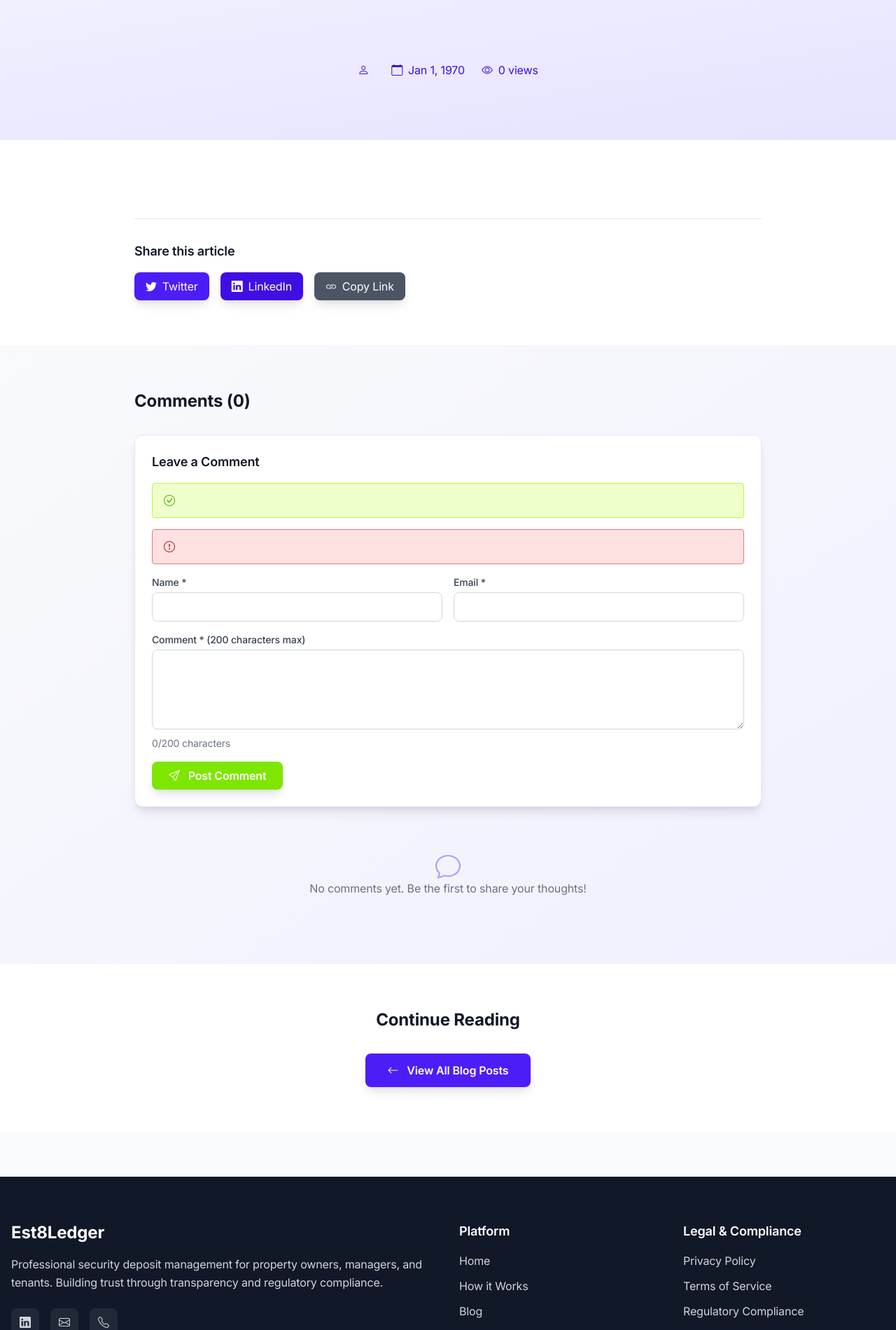
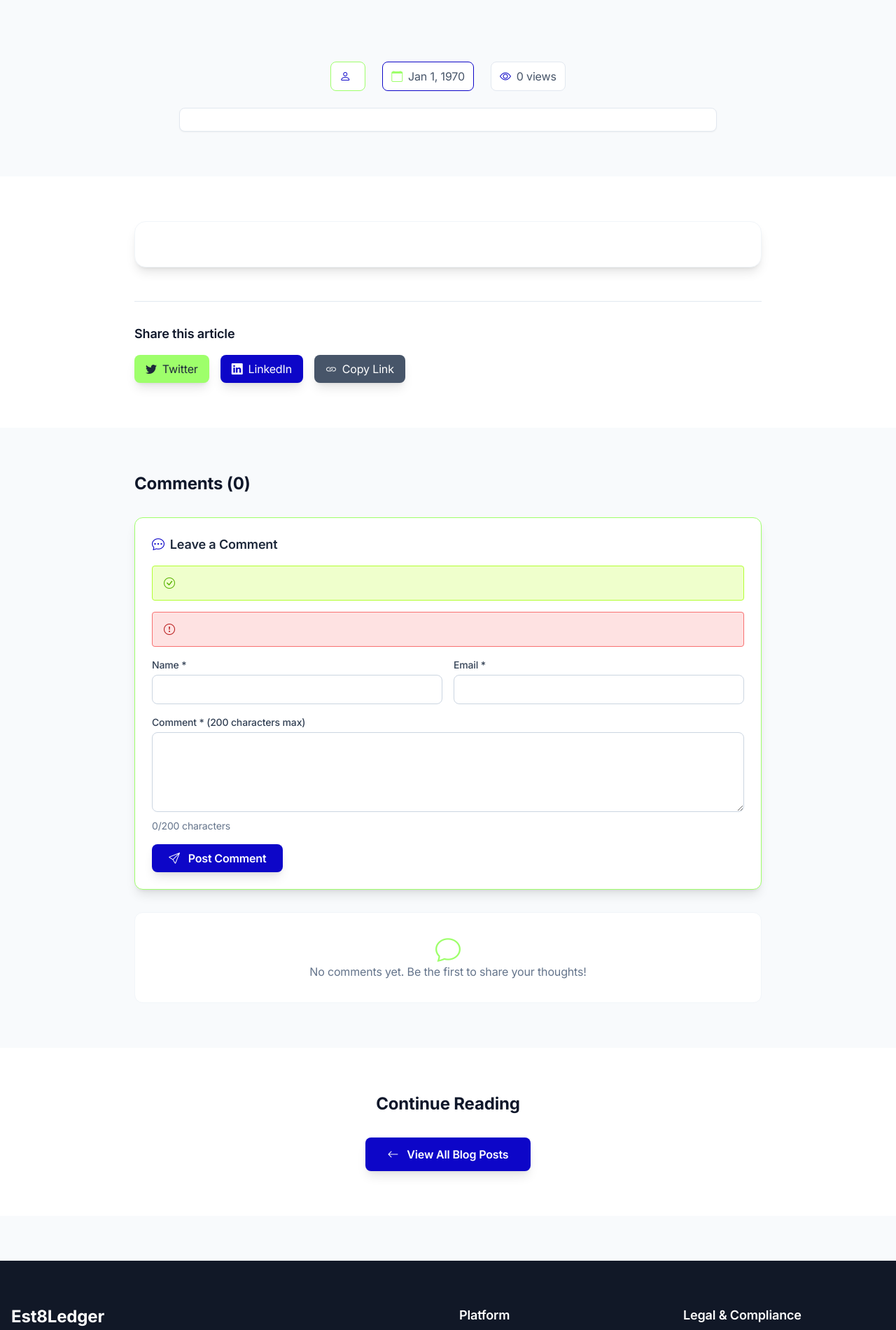
Before and after one commit to kigh143/est8ledger_web, a CodeIgniter 4 app: the page made by app/Views/pages/blog.php in a window 1280 px wide. Shown: the part 73-1973 px from the top of the page at 70% size. Run offline with PHP 8.4 and a stand-in for CodeIgniter, Linux system fonts and the light colour scheme; the template is opened without the code that fills it, so the values that code supplies are empty; some libraries are stand-ins or nearby versions.

Commit message:
Added new blogs

```diff
--- a/app/Views/pages/blog.php
+++ b/app/Views/pages/blog.php
@@ -82,35 +82,42 @@
 </style>
 
 <!-- Blog Header -->
-<div class="bg-gradient-to-br from-primary-50 to-primary-100 py-16">
+<div class="bg-slate-50 py-16">
     <div class="container mx-auto px-4">
         <div class="max-w-4xl mx-auto text-center">
             <div class="flex flex-wrap justify-center gap-2 mb-4">
-                <?php foreach ($blog['tags'] as $tag): ?>
-                    <span class="bg-primary-600 text-white px-3 py-1 rounded-full text-sm font-semibold shadow-lg">
+                <?php foreach ($blog['tags'] as $index => $tag): ?>
+                    <?php
+                    $tagColors = [
+                        'bg-[#9eff6b] text-slate-800',
+                        'bg-[#0d06c8] text-white'
+                    ];
+                    $colorClass = $tagColors[$index % count($tagColors)];
+                    ?>
+                    <span class="<?= $colorClass ?> px-3 py-1 rounded-full text-sm font-semibold shadow-lg">
                         <?= esc($tag) ?>
                     </span>
                 <?php endforeach; ?>
             </div>
 
-            <h1 class="text-4xl lg:text-5xl font-bold text-primary-900 mb-6"><?= esc($blog['title']) ?></h1>
+            <h1 class="text-4xl lg:text-5xl font-bold text-slate-900 mb-6"><?= esc($blog['title']) ?></h1>
 
-            <div class="flex items-center justify-center text-primary-700 mb-6">
-                <div class="flex items-center mr-6">
-                    <i class="bi bi-person mr-2"></i>
+            <div class="flex items-center justify-center text-slate-600 mb-6">
+                <div class="flex items-center mr-6 bg-white px-3 py-2 rounded-lg border border-[#9eff6b]">
+                    <i class="bi bi-person mr-2 text-[#0d06c8]"></i>
                     <span><?= esc($blog['author']) ?></span>
                 </div>
-                <div class="flex items-center mr-6">
-                    <i class="bi bi-calendar mr-2"></i>
+                <div class="flex items-center mr-6 bg-white px-3 py-2 rounded-lg border border-[#0d06c8]">
+                    <i class="bi bi-calendar mr-2 text-[#9eff6b]"></i>
                     <span><?= date('M j, Y', strtotime($blog['published_date'])) ?></span>
                 </div>
-                <div class="flex items-center">
-                    <i class="bi bi-eye mr-2"></i>
+                <div class="flex items-center bg-white px-3 py-2 rounded-lg border border-slate-200">
+                    <i class="bi bi-eye mr-2 text-[#0d06c8]"></i>
                     <span><?= number_format($blog['views']) ?> views</span>
                 </div>
             </div>
 
-            <p class="text-xl text-primary-700 max-w-3xl mx-auto"><?= esc($blog['excerpt']) ?></p>
+            <p class="text-xl text-slate-700 max-w-3xl mx-auto bg-white p-4 rounded-lg border border-slate-200 shadow-sm"><?= esc($blog['excerpt']) ?></p>
         </div>
     </div>
 </div>
@@ -119,26 +126,26 @@
 <div class="py-16 bg-white">
     <div class="container mx-auto px-4">
         <div class="max-w-4xl mx-auto">
-            <article class="prose prose-lg prose-primary max-w-none">
+            <article class="prose prose-lg prose-primary max-w-none bg-white p-8 rounded-2xl shadow-lg border border-slate-100">
                 <?= $blog['formatted_content'] ?>
             </article>
 
             <!-- Share Buttons -->
-            <div class="mt-12 pt-8 border-t border-secondary-200">
-                <h3 class="text-lg font-semibold text-secondary-900 mb-4">Share this article</h3>
+            <div class="mt-12 pt-8 border-t border-slate-200">
+                <h3 class="text-lg font-semibold text-slate-900 mb-4">Share this article</h3>
                 <div class="flex space-x-4">
                     <a href="https://twitter.com/intent/tweet?text=<?= urlencode($blog['title']) ?>&url=<?= urlencode(current_url()) ?>"
                        target="_blank"
-                       class="bg-primary-600 hover:bg-primary-700 text-white px-4 py-2 rounded-lg transition-colors shadow-lg">
+                       class="bg-[#9eff6b] hover:bg-[#8ef55a] text-slate-800 px-4 py-2 rounded-lg transition-all shadow-lg hover:shadow-xl transform hover:-translate-y-0.5">
                         <i class="bi bi-twitter mr-2"></i>Twitter
                     </a>
                     <a href="https://www.linkedin.com/sharing/share-offsite/?url=<?= urlencode(current_url()) ?>"
                        target="_blank"
-                       class="bg-primary-700 hover:bg-primary-800 text-white px-4 py-2 rounded-lg transition-colors shadow-lg">
+                       class="bg-[#0d06c8] hover:bg-[#0b05b0] text-white px-4 py-2 rounded-lg transition-all shadow-lg hover:shadow-xl transform hover:-translate-y-0.5">
                         <i class="bi bi-linkedin mr-2"></i>LinkedIn
                     </a>
                     <button onclick="copyToClipboard('<?= current_url() ?>')"
-                            class="bg-secondary-600 hover:bg-secondary-700 text-white px-4 py-2 rounded-lg transition-colors shadow-lg">
+                            class="bg-slate-600 hover:bg-slate-700 text-white px-4 py-2 rounded-lg transition-all shadow-lg hover:shadow-xl transform hover:-translate-y-0.5">
                         <i class="bi bi-link mr-2"></i>Copy Link
                     </button>
                 </div>
@@ -148,14 +155,17 @@
 </div>
 
 <!-- Comments Section -->
-<div class="py-16 bg-gradient-to-br from-secondary-50 to-primary-50">
+<div class="py-16 bg-slate-50">
     <div class="container mx-auto px-4">
         <div class="max-w-4xl mx-auto">
-            <h3 class="text-2xl font-bold text-secondary-900 mb-8">Comments (<?= count($blog['comments']) ?>)</h3>
+            <h3 class="text-2xl font-bold text-slate-900 mb-8">Comments (<?= count($blog['comments']) ?>)</h3>
 
             <!-- Comment Form -->
-            <div class="bg-white p-6 rounded-xl shadow-lg border border-primary-100 mb-8">
-                <h4 class="text-lg font-semibold text-secondary-900 mb-4">Leave a Comment</h4>
+            <div class="bg-white p-6 rounded-xl shadow-lg border border-[#9eff6b] mb-8">
+                <h4 class="text-lg font-semibold text-slate-800 mb-4 flex items-center">
+                    <i class="bi bi-chat-dots text-[#0d06c8] mr-2"></i>
+                    Leave a Comment
+                </h4>
 
                 <?php if (session('success')): ?>
                     <div class="bg-accent-100 border border-accent-400 text-accent-800 px-4 py-3 rounded mb-4">
@@ -177,27 +187,27 @@
 
                     <div class="grid md:grid-cols-2 gap-4">
                         <div>
-                            <label for="name" class="block text-sm font-medium text-secondary-700 mb-1">Name *</label>
+                            <label for="name" class="block text-sm font-medium text-slate-700 mb-1">Name *</label>
                             <input type="text" id="name" name="name" required
-                                   class="w-full px-3 py-2 border border-secondary-300 rounded-lg focus:outline-none focus:ring-2 focus:ring-primary-500 focus:border-primary-500">
+                                   class="w-full px-3 py-2 border border-slate-300 rounded-lg focus:outline-none focus:ring-2 focus:ring-[#9eff6b] focus:border-[#9eff6b] transition-colors">
                         </div>
                         <div>
-                            <label for="email" class="block text-sm font-medium text-secondary-700 mb-1">Email *</label>
+                            <label for="email" class="block text-sm font-medium text-slate-700 mb-1">Email *</label>
                             <input type="email" id="email" name="email" required
-                                   class="w-full px-3 py-2 border border-secondary-300 rounded-lg focus:outline-none focus:ring-2 focus:ring-primary-500 focus:border-primary-500">
+                                   class="w-full px-3 py-2 border border-slate-300 rounded-lg focus:outline-none focus:ring-2 focus:ring-[#0d06c8] focus:border-[#0d06c8] transition-colors">
                         </div>
                     </div>
 
                     <div>
-                        <label for="comment" class="block text-sm font-medium text-secondary-700 mb-1">Comment * (200 characters max)</label>
+                        <label for="comment" class="block text-sm font-medium text-slate-700 mb-1">Comment * (200 characters max)</label>
                         <textarea id="comment" name="comment" rows="4" maxlength="200" required
-                                  class="w-full px-3 py-2 border border-secondary-300 rounded-lg focus:outline-none focus:ring-2 focus:ring-primary-500 focus:border-primary-500"></textarea>
-                        <div class="text-sm text-secondary-500 mt-1">
+                                  class="w-full px-3 py-2 border border-slate-300 rounded-lg focus:outline-none focus:ring-2 focus:ring-[#9eff6b] focus:border-[#9eff6b] transition-colors"></textarea>
+                        <div class="text-sm text-slate-500 mt-1">
                             <span id="char-count">0</span>/200 characters
                         </div>
                     </div>
 
-                    <button type="submit" class="bg-accent-600 hover:bg-accent-700 text-white px-6 py-2 rounded-lg font-semibold transition-colors shadow-lg">
+                    <button type="submit" class="bg-[#0d06c8] hover:bg-[#0b05b0] text-white px-6 py-2 rounded-lg font-semibold transition-all shadow-lg hover:shadow-xl transform hover:-translate-y-0.5">
                         <i class="bi bi-send mr-2"></i>
                         Post Comment
                     </button>
@@ -207,24 +217,31 @@
             <!-- Existing Comments -->
             <?php if (!empty($blog['comments'])): ?>
                 <div class="space-y-6">
-                    <?php foreach (array_reverse($blog['comments']) as $comment): ?>
-                        <div class="bg-white p-6 rounded-xl shadow-lg border border-secondary-100">
+                    <?php foreach (array_reverse($blog['comments']) as $index => $comment): ?>
+                        <?php
+                        $avatarColors = [
+                            'bg-[#9eff6b] text-slate-800',
+                            'bg-[#0d06c8] text-white'
+                        ];
+                        $avatarClass = $avatarColors[$index % count($avatarColors)];
+                        ?>
+                        <div class="bg-white p-6 rounded-xl shadow-lg border border-slate-100 hover:shadow-xl transition-all">
                             <div class="flex items-center mb-3">
-                                <div class="w-10 h-10 bg-primary-100 rounded-full flex items-center justify-center mr-3">
-                                    <i class="bi bi-person text-primary-600"></i>
+                                <div class="w-10 h-10 <?= $avatarClass ?> rounded-full flex items-center justify-center mr-3">
+                                    <i class="bi bi-person"></i>
                                 </div>
                                 <div>
-                                    <h5 class="font-semibold text-secondary-900"><?= esc($comment['name']) ?></h5>
-                                    <p class="text-sm text-secondary-500"><?= date('M j, Y \a\t g:i A', strtotime($comment['date'])) ?></p>
+                                    <h5 class="font-semibold text-slate-800"><?= esc($comment['name']) ?></h5>
+                                    <p class="text-sm text-slate-500"><?= date('M j, Y \a\t g:i A', strtotime($comment['date'])) ?></p>
                                 </div>
                             </div>
-                            <p class="text-secondary-700"><?= esc($comment['comment']) ?></p>
+                            <p class="text-slate-700"><?= esc($comment['comment']) ?></p>
                         </div>
                     <?php endforeach; ?>
                 </div>
             <?php else: ?>
-                <div class="text-center text-secondary-500 py-8">
-                    <i class="bi bi-chat text-4xl mb-4 text-primary-300"></i>
+                <div class="text-center text-slate-500 py-8 bg-white rounded-xl border border-slate-100">
+                    <i class="bi bi-chat text-4xl mb-4 text-[#9eff6b]"></i>
                     <p>No comments yet. Be the first to share your thoughts!</p>
                 </div>
             <?php endif; ?>
@@ -236,8 +253,8 @@
 <div class="py-16 bg-white">
     <div class="container mx-auto px-4">
         <div class="max-w-4xl mx-auto text-center">
-            <h3 class="text-2xl font-bold text-secondary-900 mb-8">Continue Reading</h3>
-            <a href="/blogs" class="bg-primary-600 hover:bg-primary-700 text-white px-8 py-3 rounded-lg font-semibold transition-colors inline-block shadow-lg">
+            <h3 class="text-2xl font-bold text-slate-900 mb-8">Continue Reading</h3>
+            <a href="/blogs" class="bg-[#0d06c8] hover:bg-[#0b05b0] text-white px-8 py-3 rounded-lg font-semibold transition-all inline-block shadow-lg hover:shadow-xl transform hover:-translate-y-0.5">
                 <i class="bi bi-arrow-left mr-2"></i>
                 View All Blog Posts
             </a>
```
Also changed, not shown: app/Views/pages/blogs.php (+57 -30 lines), blogs/blog_1.json (+10 -10 lines), blogs/blog_10.json (added, +19 -0 lines), blogs/blog_11.json (added, +13 -0 lines), blogs/blog_2.json (+17 -25 lines), blogs/blog_3.json (+17 -11 lines), blogs/blog_4.json (added, +19 -0 lines), blogs/blog_5.json (added, +19 -0 lines), blogs/blog_6.json (added, +19 -0 lines), blogs/blog_7.json (added, +19 -0 lines), blogs/blog_8.json (added, +19 -0 lines), blogs/blog_9.json (added, +19 -0 lines), 5 other files.
